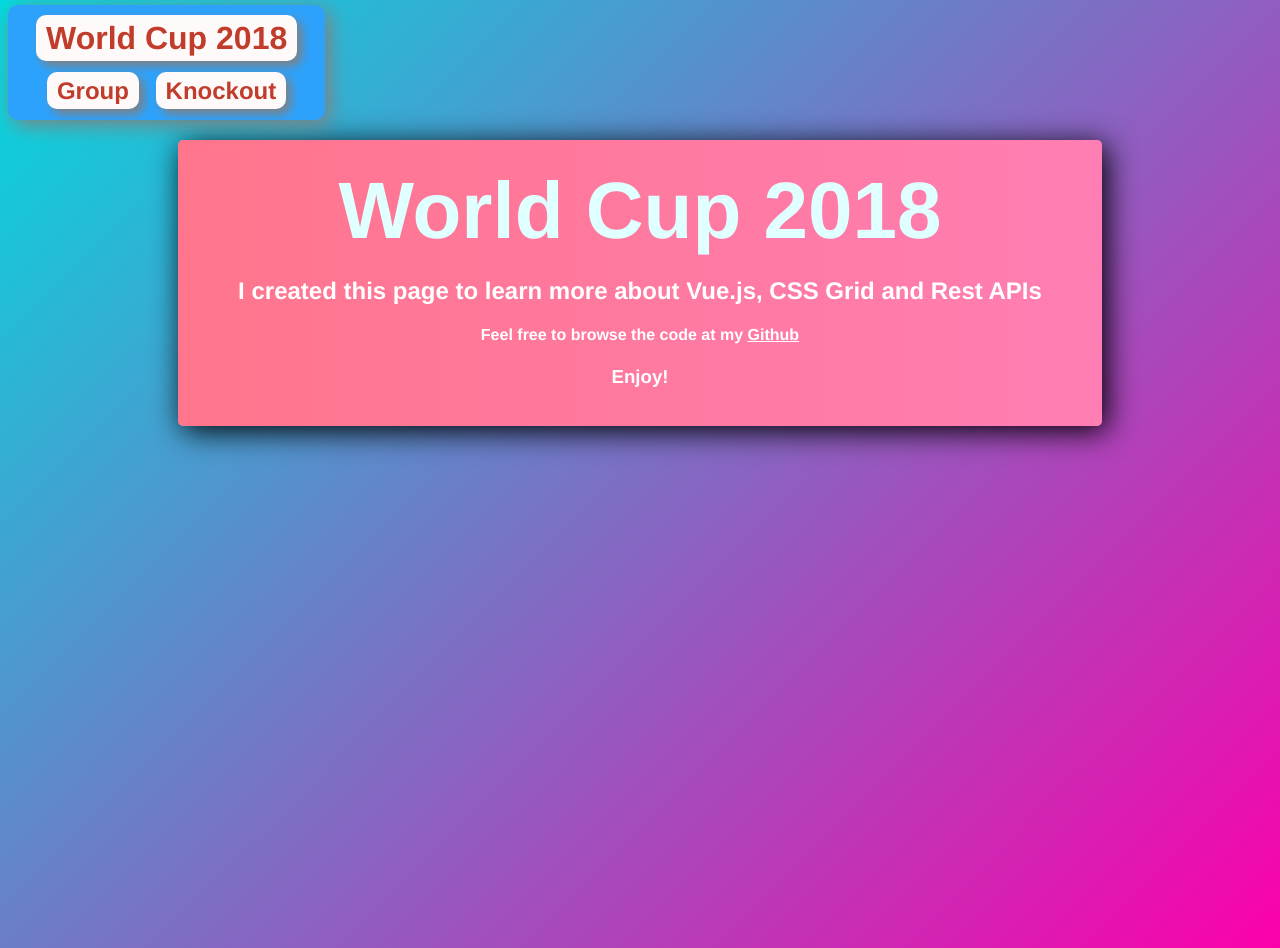
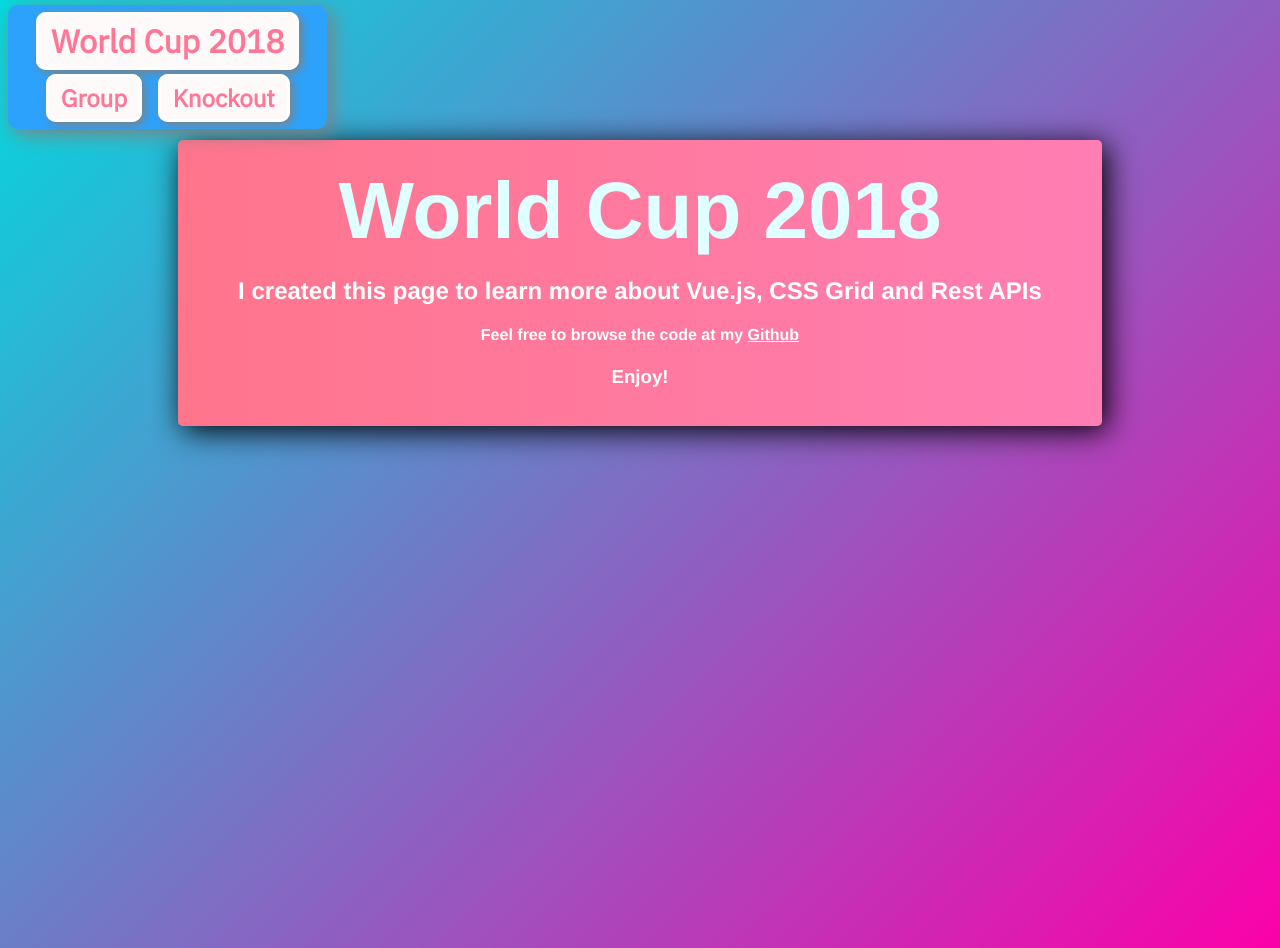
Before and after one commit to bartlomein/World-Cup-2018, a Vue app: page / in a window 1280 px wide. Built offline with nearby package versions, Linux system fonts and the light colour scheme; what vue-js-modal would draw is missing.

Commit message:
some more nav cleanup

```diff
--- a/src/App.vue
+++ b/src/App.vue
@@ -21,6 +21,9 @@ export default {
 </script>
 
 <style>
+
+@import url('https://fonts.googleapis.com/css?family=IBM+Plex+Sans');
+
 body{
 background: linear-gradient(315deg, rgb(252, 0, 170), rgb(0, 219, 222));
 }
@@ -38,7 +41,7 @@ background: linear-gradient(315deg, rgb(252, 0, 170), rgb(0, 219, 222));
 .title-header{
   position:absolute;
   top:5px;
-
+  font-family: 'IBM Plex Sans', sans-serif;
   border-radius:10px;
   padding:10px 18px 10px 18px;
   max-width:400px;
@@ -64,13 +67,14 @@ h2{
   margin-left:5px;
   margin-right:5px;
 
-  padding:5px 10px 5px 10px;
-color:#C13C2A;
+  padding:5px 12px 5px 12px;
+color:#FF7796;
   text-decoration: none;
 
   background-color:snow;
   border-radius:10px;
-  box-shadow:5px 5px 10px gray;
+  box-shadow:3px 3px 10px gray;
+  border: 3px solid white;
 
 
 
@@ -80,7 +84,7 @@ color:#C13C2A;
 
 .title-header a:hover{
 
-  box-shadow:6px 6px 21px;
+  border:3px solid pink;
 
 }
 @media screen and (max-width: 370px){
```
